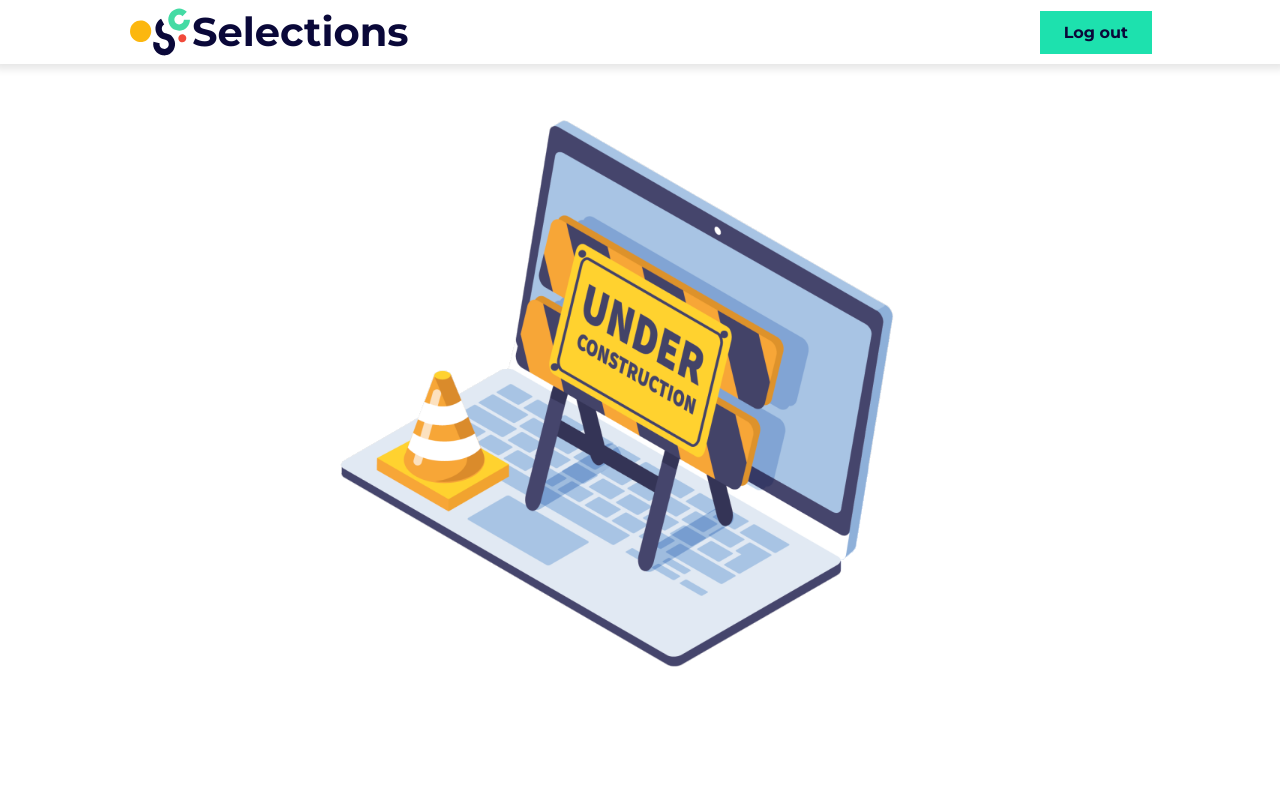
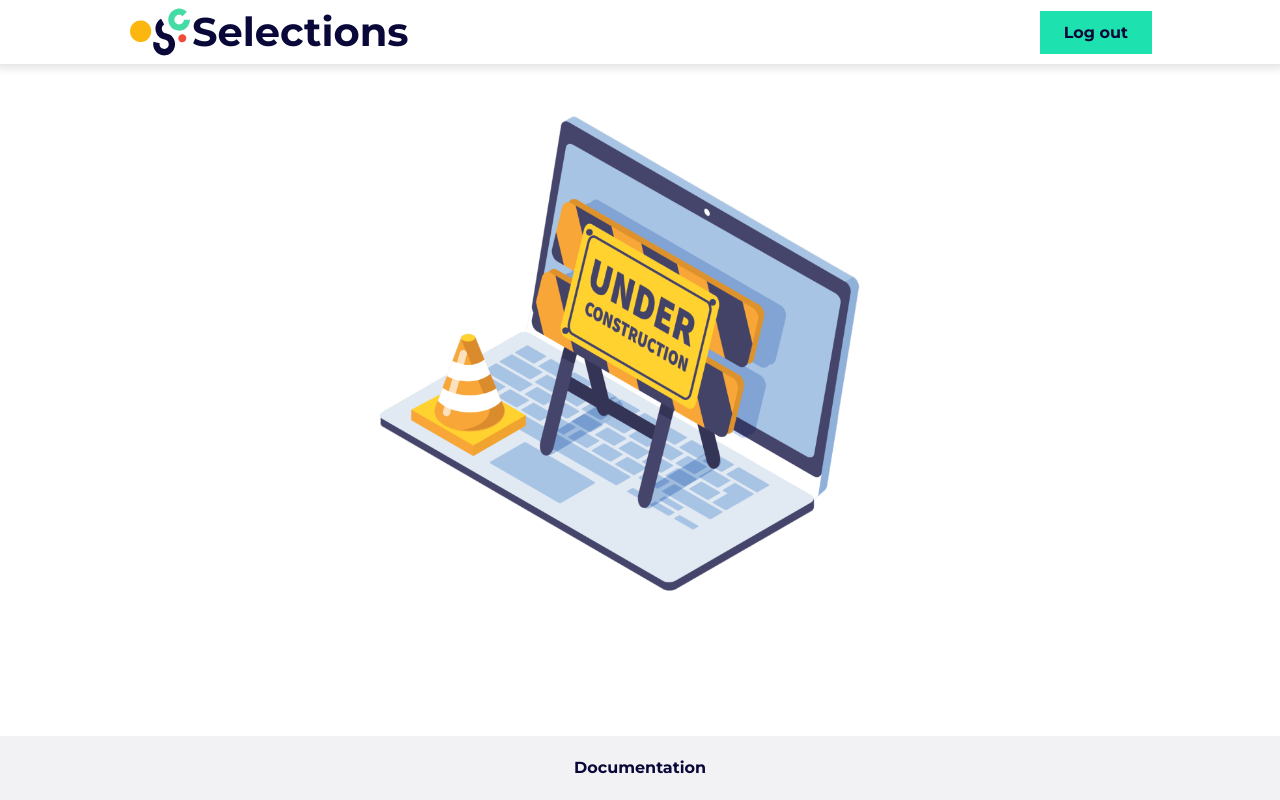
Before and after one commit to SELab-2/OSOC-2, a Next.js app in the folder frontend/: page /users in a window 1280 px wide. Built offline with nearby package versions, Linux system fonts and the light colour scheme.

Commit message:
feat: add a footer with a link to the docs

```diff
--- /dev/null
+++ b/frontend/components/Footer/Footer.module.css
@@ -0,0 +1,10 @@
+.footer {
+    background-color: var(--neutral-150);
+    height: clamp(4rem, 5vw, 6rem);
+    padding-block: 0.5rem;
+    padding-inline: min(8rem, 16vw);
+    display: flex;
+    align-items: center;
+    justify-content: center;
+    margin-top: auto;
+}
--- /dev/null
+++ b/frontend/components/Footer/Footer.tsx
@@ -0,0 +1,11 @@
+import styles from "./Footer.module.css";
+import React from "react";
+
+export const Footer: React.FC = () => {
+
+    return (
+        <footer className={styles.footer}>
+                <a href="https://selab-2.github.io/OSOC-2/">Documentation</a>
+        </footer>
+    )
+}
--- a/frontend/components/UnderConstruction/UnderConstruction.module.css
+++ b/frontend/components/UnderConstruction/UnderConstruction.module.css
@@ -1,6 +1,4 @@
 .container {
-    max-width: 645px;
-    max-height: 617px;
     margin-inline: auto;
-    margin-block: auto;
+    width: clamp(10rem, 92vw, 35rem);
 }
--- a/frontend/pages/_app.tsx
+++ b/frontend/pages/_app.tsx
@@ -2,6 +2,7 @@ import '../styles/globals.scss'
 import type {AppProps} from 'next/app'
 import { SessionProvider } from "../contexts/sessionProvider";
 import {Header} from "../components/Header/Header";
+import {Footer} from "../components/Footer/Footer";
 
 function App({Component, pageProps}: AppProps) {
 
@@ -9,6 +10,7 @@ function App({Component, pageProps}: AppProps) {
         <SessionProvider>
             <Header/>
             <Component {...pageProps} />
+            <Footer />
         </SessionProvider>
 
     )
--- a/frontend/styles/globals.scss
+++ b/frontend/styles/globals.scss
@@ -24,6 +24,19 @@ body {
   margin: 0;
   width: 100vw;
   font-family: Montserrat, sans-serif;
+}
+
+/* Makes the app full height */
+html,
+body,
+body > div:first-child,
+div#__next {
+  height: 100%;
+}
+
+div#__next {
+  display: flex;
+  flex-direction: column;
 }
 
 * {
```
